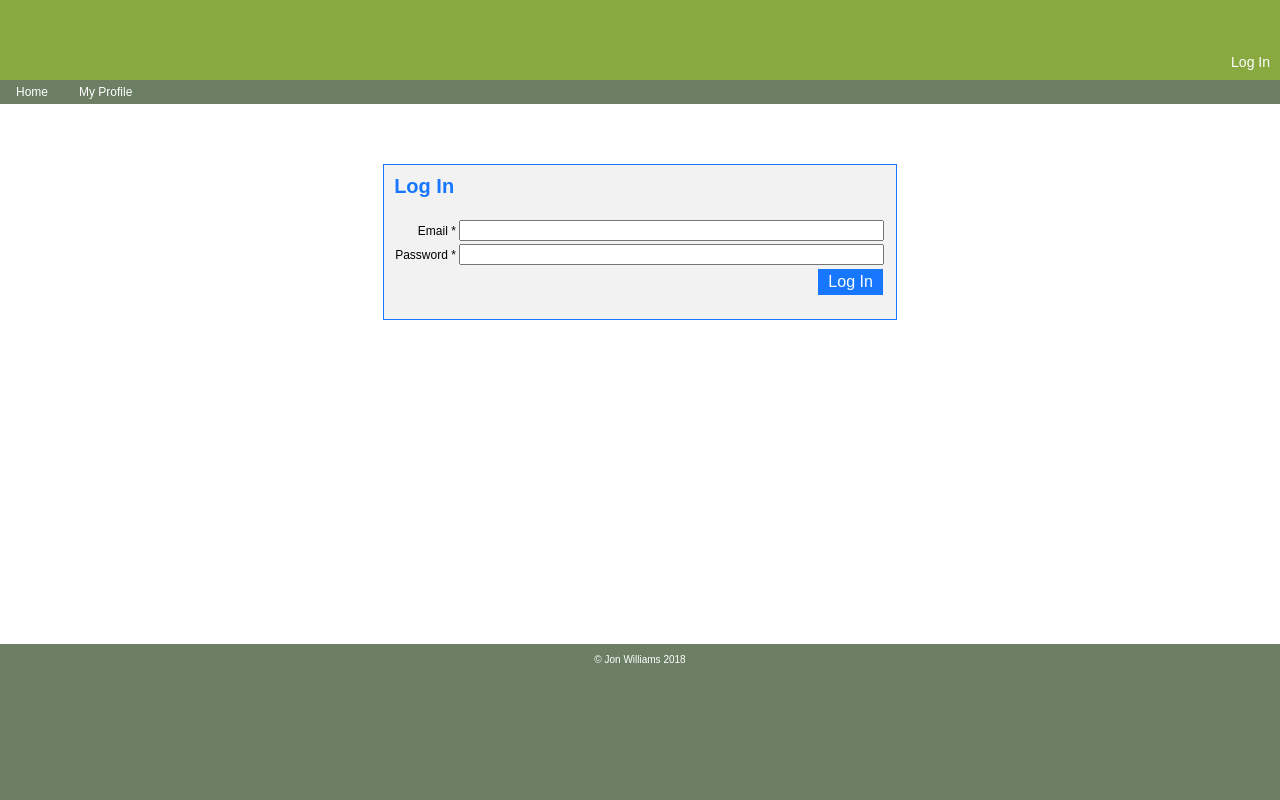
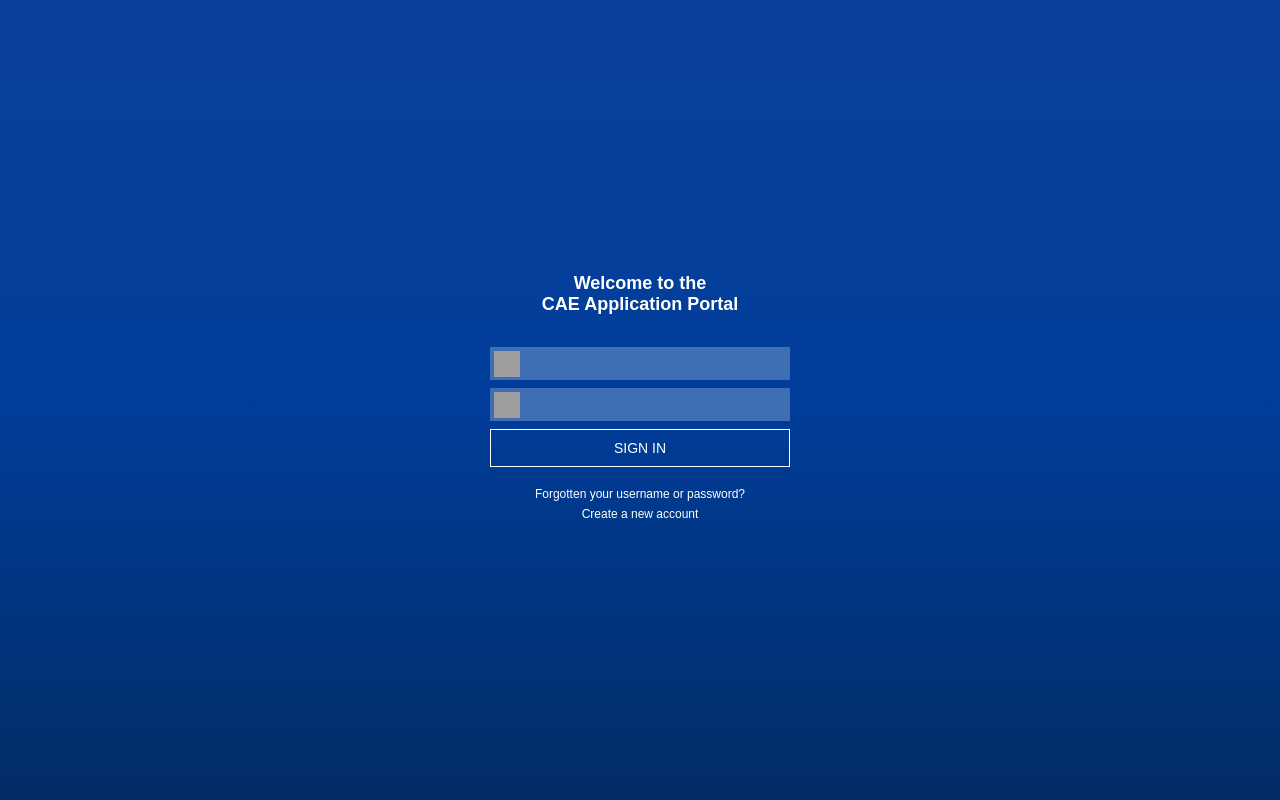
Before and after one commit to GibsonStudio/NatureTrail, a CodeIgniter app: page /ntrail/index.php/user/login in a window 1280 px wide. Run offline with CodeIgniter, Linux system fonts and the light colour scheme; data comes from the database, SQL or seed files in the repository; grey boxes are pictures that could not be loaded.

Commit message:
updated login page

```diff
--- a/application/controllers/user.php
+++ b/application/controllers/user.php
@@ -1114,7 +1114,7 @@
 
         if ($this->form_validation->run() == FALSE)
         {
-            $this->load->view('template/header');
+            //$this->load->view('template/header');
             $this->load->view('user/login');
         }
         else
@@ -1135,7 +1135,7 @@
                 //is user account deleted?
                 if ($user->deleted == 1)
                 {
-                    $this->load->view('template/header');
+                    //$this->load->view('template/header');
                     $data = array('message_text' => lang('account_deleted'));
                     $this->load->view('message', $data);
                 }
@@ -1145,7 +1145,7 @@
                 	//log in
                     $this->session->set_userdata($user);
                     $this->user_model->set_login_data($user->id);
-                    $this->load->view('template/header');
+                    //$this->load->view('template/header');
 
                     //do we need to now redirect to desired url?
                     $url = $this->session->userdata('url_after_login') ? $this->session->userdata('url_after_login') : '';
@@ -1168,7 +1168,7 @@
             else
             {
                 //invalid log in
-                $this->load->view('template/header');
+                //$this->load->view('template/header');
 
                 $error = '';
                 $error .= '<div class="login_error_message">'.lang('invalid_login').'</div><br /><br />';
@@ -1180,7 +1180,7 @@
 
         }
 
-        $this->load->view('template/footer');
+        //$this->load->view('template/footer');
 
     }
 
--- a/application/views/user/login.php
+++ b/application/views/user/login.php
@@ -1,50 +1,104 @@
-<?php if ( ! defined('BASEPATH')) exit('No direct script access allowed'); ?>
+<!DOCTYLE HTML>
 
-<div class="center_me">
+<html>
 
-<div class="form_container">
+<head>
+  <title>CAE OAA Applications</title>
+  <link href="<?php echo css_path(); ?>/login.css" type="text/css" rel="stylesheet" />
+  <script src="<?php echo js_path(); ?>jquery-1.10.1.min.js" type="text/javascript"></script>
+  <script src="<?php echo js_path(); ?>global.inc.js" type="text/javascript"></script>
+</head>
 
-    <div class="form_title"><?php echo lang('login'); ?></div>
+<body>
 
-<?php echo form_open('login', 'class="my_form"'); ?>
+	<div id="container">
+		<div id="container-inner">
+			<div id="login-box">
+				<div id="login-message">Welcome to the<br />CAE Application Portal</div>
 
-<table class="form_table">
+				<?php echo form_open('login', 'class="my_form"'); ?>
 
-    <tr>
-        <td class="field_title form_required"><?php echo lang('email'); ?></td>
-        <td class="field_value"><input type="text" name="email" value="<?php echo set_value('email'); ?>" size="50" /></td>
-    </tr>
-    <?php if (form_error('email')) { echo '<tr><td class="form_error" colspan="2">'.form_error('email').'</td></tr>'; } ?>
+					<div id="username" class="login-field">
+						<div class="field-icon" id="email-icon"></div>
+						<input type="text" name="email" value="<?php echo set_value('email'); ?>" class="login_input" />
+					</div>
 
-    <tr>
-        <td class="field_title form_required"><?php echo lang('password'); ?></td>
-        <td class="Field_value"><input type="password" name="password" value="<?php echo set_value('password'); ?>" size="50" /></td>
-    </tr>
-    <?php if (form_error('password')) { echo '<tr><td class="form_error" colspan="2">'.form_error('password').'</td></tr>'; } ?>
+					<div id="password" class="login-field">
+						<div class="field-icon" id="password-icon"></div>
+						<input type="password" name="password" value="<?php echo set_value('password'); ?>" class="login_input" />
+					</div>
 
-    <tr>
-        <td colspan="2" class="table_buttons"><input type="submit" value="<?php echo lang('login'); ?>" class="button" /></td>
-    </tr>
+					<!--<div id="submit">SIGN IN</div>-->
+					<input id="submit" type="submit" value="SIGN IN" />
 
-    <tr>
-        <td colspan="2" class="form_message"><?php
+				</form>
 
-        	if (isset($error)) {
-            	echo $error;
-            }
 
-            if ($this->config_model->get_config('allow_registration') == 1)
-            {
-            	echo anchor('user/register', lang('register_account'));
-            }
+				<div id="login-links">
+					<?php
+					echo anchor('user/forgotten_password', 'Forgotten your username or password?');
+					echo anchor('user/register', 'Create a new account');
+					?>
+				</div>
 
-        ?></td>
-    </tr>
+			</div>
+		</div>
+	</div>
 
-</table>
+</body>
 
-</form>
+</html>
+
+
+<!--
+
+<div class="block_login">
+
+	<div class="block_title">
+		<?php echo lang('login'); ?>
+	</div>
+
+	<div class="login_links">
+		<?php
+
+		/*
+		echo anchor('user/register', lang('register_account'));
+
+		if (isset($error))
+		{
+			echo '<br />'.anchor('user/forgotten_password', lang('forgotten_password'));
+		}
+		*/
+		?>
+	</div>
+
+	<div class="login_content">
+
+		<?php //echo form_open('login', 'class="my_form"'); ?>
+
+		<div class="login_labels">Email:</div>
+		<input type="text" name="email" value="<?php //echo set_value('email'); ?>" class="login_input" /><br />
+
+		<div class="login_labels">Password:</div>
+		<input type="password" name="password" value="<?php //echo set_value('password'); ?>" class="login_input" /><br />
+
+		<div class="login_buttons">
+			<input type="submit" value="<?php //echo lang('login'); ?>" class="button" />
+		</div>
+
+		</form>
+
+	</div>
+
+	<?php
+	/*
+	if (isset($error)) {
+		echo '<div class="login_error">';
+		echo $error;
+		echo '</div>';
+	}
+	*/
+	?>
 
 </div>
-
-</div>
+-->
```
